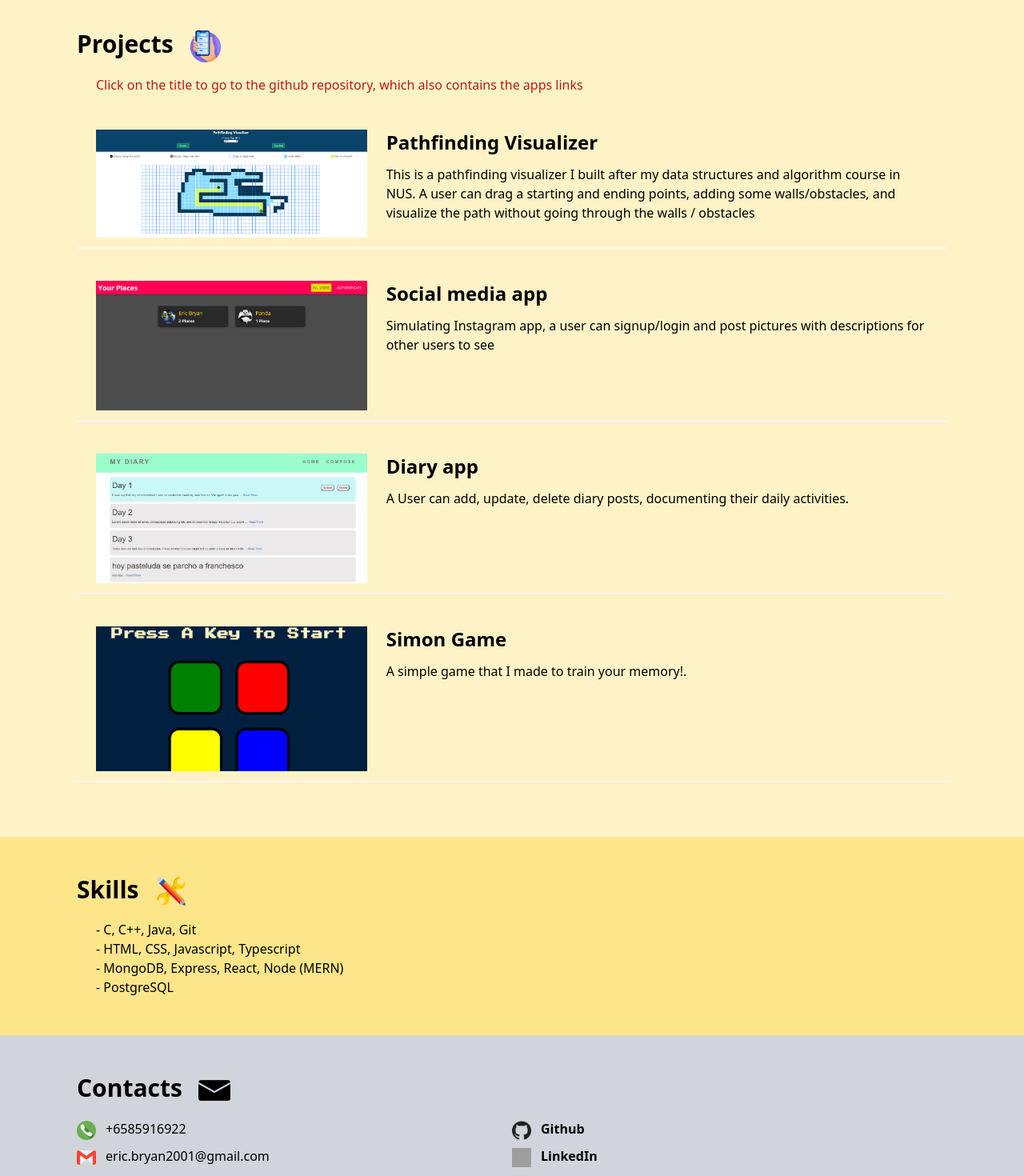
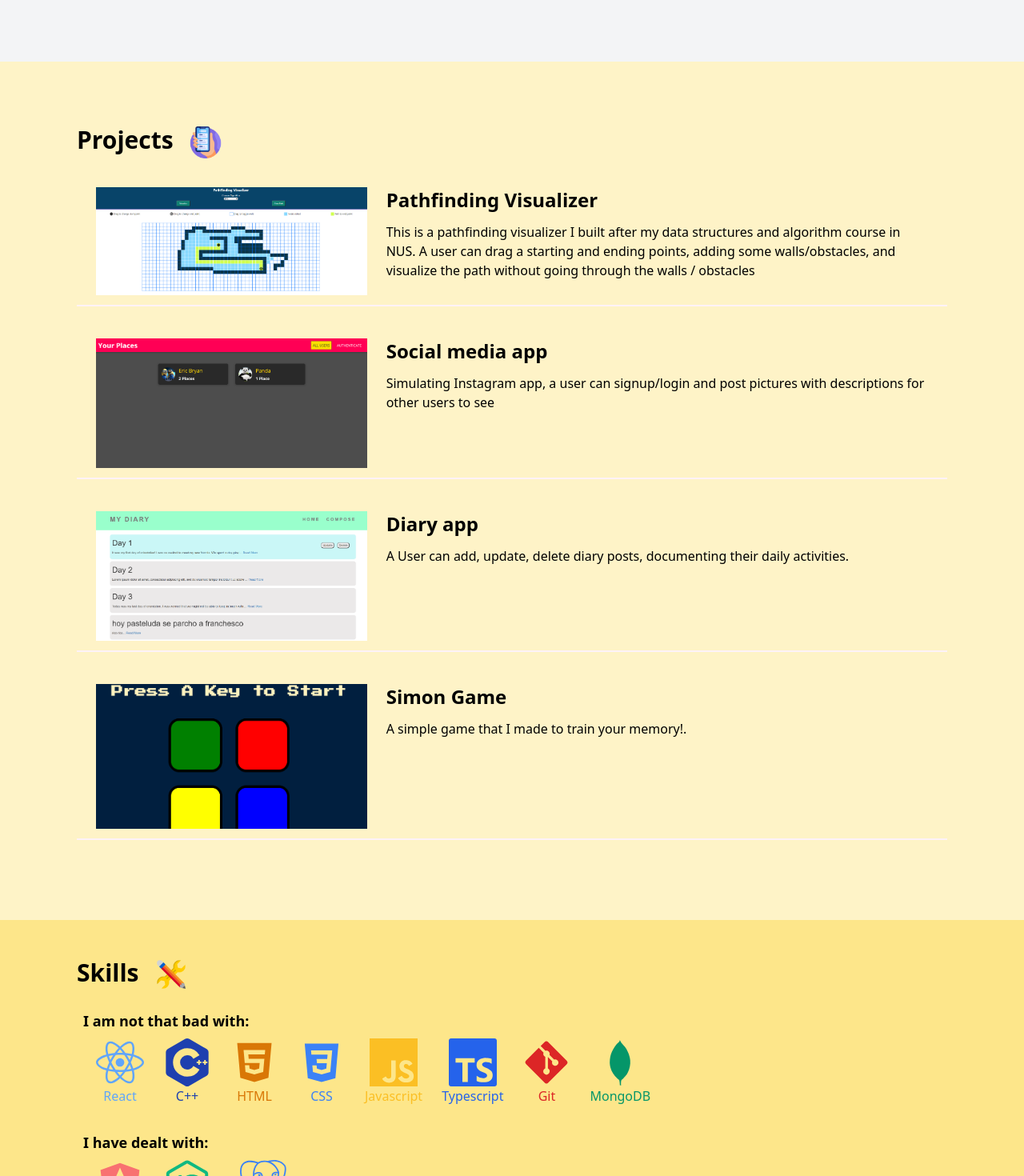
Before and after one commit to EricBryann/PersonalWebsite, a Next.js app: page / in a window 1280 px wide. Shown: the part 1330-2800 px from the top of the page at 80% size. Built offline with nearby package versions, Linux system fonts and the light colour scheme; grey boxes are pictures that could not be loaded.

Commit message:
update website

```diff
--- a/components/portfolio/Header/PortfolioHeader.tsx
+++ b/components/portfolio/Header/PortfolioHeader.tsx
@@ -1,11 +1,10 @@
 import React from "react";
 import NavBar from "../../shared/NavBar";
-import Button from "../../shared/Button";
 
 const PortfolioHeader: React.FC = () => {
   return (
     <header className="relative">
-      <div className="flex justify-end bg-blue-200 md:px-8 sm:px-0">
+      <div className="fixed flex justify-end w-full bg-blue-200 md:px-8 sm:px-0">
         <div className="right-0 flex invisible px-4 md:visible">
           <NavBar
             url="#experiences"
@@ -17,7 +16,7 @@ const PortfolioHeader: React.FC = () => {
           <NavBar url="#contacts" text="Contacts" hasArrow={false}></NavBar>
         </div>
       </div>
-      <div className="bg-blue-100 border-b-4 border-pink-500 md:px-24 sm:px-6">
+      <div className="pt-20 bg-blue-100 border-b-4 border-pink-500 md:px-24 sm:px-6">
         <div className="flex justify-center mb-4 bottom-4">
           <img
             className="absolute invisible h-20 sm:visible left-20 top-40"
@@ -39,9 +38,9 @@ const PortfolioHeader: React.FC = () => {
             Eric Bryan
           </div>
           <div className="mb-12 text-2xl text-blue-400">
-            Hi! I am Eric Bryan, currently a year 2 Computer Engineering student
-            at the National Univerity of Singapore (NUS). I love tech and would
-            love to change the world through tech :)
+            Hi! 😁 I am Eric Bryan, currently a year 2 Computer Engineering
+            student at the National Univerity of Singapore (NUS). I love tech
+            and would love to change the world through tech :)
           </div>
         </div>
       </div>
--- a/components/portfolio/Projects/PortfolioProjects.tsx
+++ b/components/portfolio/Projects/PortfolioProjects.tsx
@@ -45,10 +45,6 @@ const PortfolioProjects: React.FC = () => {
       imageSrc="/smartphone.png"
       bgColor="bg-yellow-100"
     >
-      <div className="pl-6 mb-6 text-red-700">
-        Click on the title to go to the github repository, which also contains
-        the apps links
-      </div>
       {items.map((item, id) => (
         <PortfolioProjectsItem
           key={id}
--- a/components/portfolio/Section.tsx
+++ b/components/portfolio/Section.tsx
@@ -16,8 +16,8 @@ const Section: React.FC<SectionInterface> = ({
   bgColor,
 }) => {
   return (
-    <div className={bgColor}>
-      <div id={id} className="px-4 py-12 md:px-24">
+    <div className={bgColor} id={id}>
+      <div className="px-4 py-20 md:px-24">
         <div className="mb-4 text-3xl font-bold">
           {title}
           <img className="inline w-10 h-10 ml-5" src={imageSrc} />
--- a/components/portfolio/contacts/PortfolioContacts.tsx
+++ b/components/portfolio/contacts/PortfolioContacts.tsx
@@ -15,7 +15,7 @@ const PortfolioContacts: React.FC = () => {
         <div className="md:w-1/2">
           <SocialMedia
             imageSrc="/phone.png"
-            content="+6585916922"
+            content="+65 85916922"
           ></SocialMedia>
           <SocialMedia
             imageSrc="/gmail.png"
--- a/components/portfolio/skills/PortfolioSkills.tsx
+++ b/components/portfolio/skills/PortfolioSkills.tsx
@@ -1,16 +1,79 @@
 import React from "react";
+import { FaReact, FaGitAlt, FaAngular, FaNodeJs } from "react-icons/fa";
+import {
+  SiCplusplus,
+  SiJavascript,
+  SiTypescript,
+  SiPostgresql,
+} from "react-icons/si";
+import { AiFillHtml5 } from "react-icons/ai";
+import { DiCss3, DiMongodb } from "react-icons/di";
 
 const PortfolioSkills: React.FC = () => {
   return (
     <div id="skills" className="px-4 py-12 bg-yellow-200 md:px-24">
-      <div className="mb-4 text-3xl font-bold">
+      <div className="mb-6 text-3xl font-bold">
         Skills
         <img className="inline w-10 h-10 ml-5" src="/tools.png" />
       </div>
-      <div className="px-6">- C, C++, Java, Git</div>
-      <div className="px-6">- HTML, CSS, Javascript, Typescript</div>
-      <div className="px-6">- MongoDB, Express, React, Node (MERN)</div>
-      <div className="px-6">- PostgreSQL</div>
+
+      <div>
+        <div className="mb-2 ml-2 text-lg font-bold">
+          I am not that bad with:{" "}
+        </div>
+        <div className="ml-6 lg:flex">
+          <div className="flex flex-col items-center mr-6 text-blue-400">
+            <FaReact size={60} />
+            <div>React</div>
+          </div>
+          <div className="flex flex-col items-center mr-6 text-blue-800">
+            <SiCplusplus size={60} />
+            <div>C++</div>
+          </div>
+          <div className="flex flex-col items-center mr-6 text-yellow-600">
+            <AiFillHtml5 size={60} />
+            <div>HTML</div>
+          </div>
+          <div className="flex flex-col items-center mr-6 text-blue-500">
+            <DiCss3 size={60} />
+            <div>CSS</div>
+          </div>
+          <div className="flex flex-col items-center mr-6 text-yellow-400">
+            <SiJavascript size={60} />
+            <div>Javascript</div>
+          </div>
+          <div className="flex flex-col items-center mr-6 text-blue-600">
+            <SiTypescript size={60} />
+            <div>Typescript</div>
+          </div>
+          <div className="flex flex-col items-center mr-6 text-red-600">
+            <FaGitAlt size={60} />
+            <div>Git</div>
+          </div>
+          <div className="flex flex-col items-center mr-6 text-green-600">
+            <DiMongodb size={60} />
+            <div>MongoDB</div>
+          </div>
+        </div>
+      </div>
+
+      <div className="mt-8">
+        <div className="mb-2 ml-2 text-lg font-bold">I have dealt with: </div>
+        <div className="ml-6 lg:flex">
+          <div className="flex flex-col items-center mr-6 text-red-400">
+            <FaAngular size={60} />
+            <div>Angular</div>
+          </div>
+          <div className="flex flex-col items-center mr-6 text-green-500">
+            <FaNodeJs size={60} />
+            <div>Node</div>
+          </div>
+          <div className="flex flex-col items-center mr-6 text-blue-500">
+            <SiPostgresql size={60} />
+            <div>PostgeSQL</div>
+          </div>
+        </div>
+      </div>
     </div>
   );
 };
--- a/components/shared/NavBar.tsx
+++ b/components/shared/NavBar.tsx
@@ -9,14 +9,17 @@ interface Nav {
 
 const NavBar: React.FC<Nav> = ({ text, url, hasArrow }) => {
   return (
-    <div className="text-white font-bold p-1 md:p-3 md:text-2xl sm:text hover:text-green-400 flex">
-      {hasArrow &&
-      <Link href={url}>
-        <img className="mr-4 text-green-200 inline cursor-default" width={30} src="/arrow.png"/>
-      </Link>}
-      <Link href={url}>
-          {text}
-      </Link>
+    <div className="flex p-1 font-bold text-white md:p-3 md:text-2xl sm:text hover:text-green-400">
+      {hasArrow && (
+        <Link href={url}>
+          <img
+            className="inline mr-4 text-green-200 cursor-default"
+            width={30}
+            src="/arrow.png"
+          />
+        </Link>
+      )}
+      <Link href={url}>{text}</Link>
     </div>
   );
 };
--- a/package.json
+++ b/package.json
@@ -13,6 +13,7 @@
     "next": "10.2.0",
     "react": "^17.0.2",
     "react-dom": "17.0.2",
+    "react-icons": "^4.2.0",
     "react-markdown": "^6.0.2",
     "react-share": "^4.4.0",
     "remark-gfm": "^1.0.0"
--- a/styles/globals.css
+++ b/styles/globals.css
@@ -1,3 +1,7 @@
 @tailwind base;
 @tailwind components;
 @tailwind utilities;
+
+html {
+  scroll-behavior: smooth;
+}
```
Also changed, not shown: 1 other file (tests, documents, lock files or other folders).
